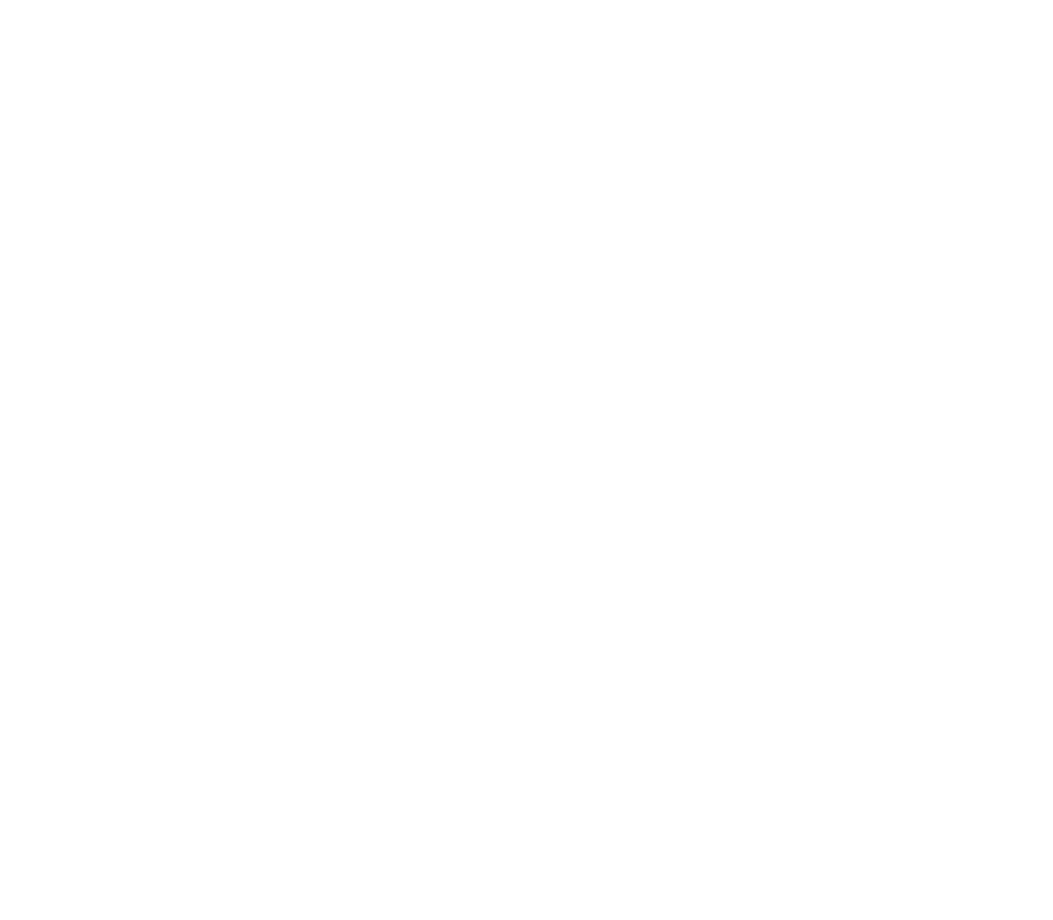
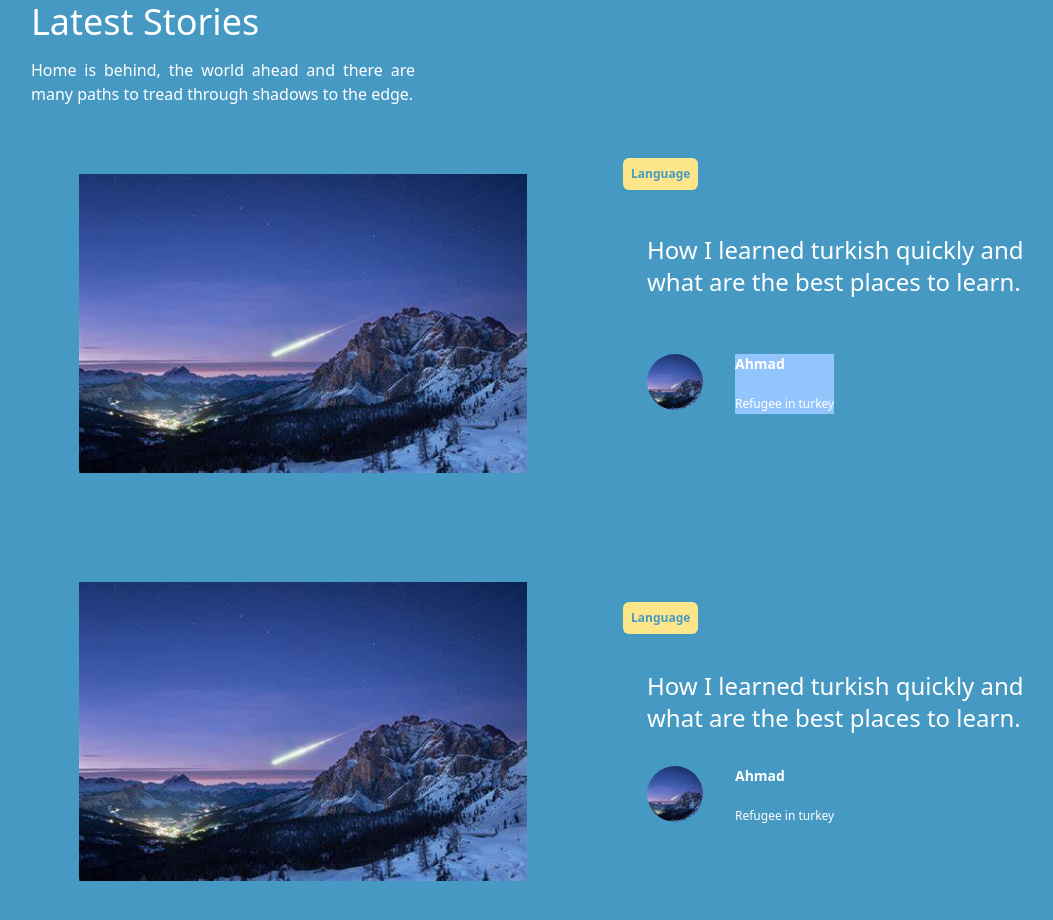
Before and after one commit to nisreenH/RefuBook-Capstone-Project-2022, a React (Create React App) app: page / in a window 1280 px wide. Shown: the part 760-1680 px from the top of the page, without its empty margins (49-1102 px from the left). Before the commit the page ends 800 px from the top, so only its background shows below. Built offline with nearby package versions, Linux system fonts and the light colour scheme.

Commit message:
worked on story section

```diff
--- a/src/App.js
+++ b/src/App.js
@@ -1,11 +1,13 @@
 import React from 'react';
 import About from './components/Home/AboutSection';
-
+import Story from './components/Home/Story/Story';
 function App() {
   return (
     <div className="App">
       <header>this is the header</header>
       <About />
+
+      <Story label="Language"/>
     </div>
   );
 }
--- /dev/null
+++ b/src/components/Home/Story/Story.js
@@ -0,0 +1,58 @@
+import React from "react";
+import pic from "./image.jpg";
+
+function Story(props){
+  const {name,label} = props;
+    return(
+        <div className="bg-prim px-20">
+
+          <header className="text-white items-center text-justify pt-14 w-96 ">
+           <h1 className="text-4xl font-normal sans-Roboto leading-10 pb-2">Latest Stories</h1>
+            <p className= "">Home is behind, the world ahead and there are many paths to tread through shadows to the edge.</p>
+          </header>
+
+          <div className="md:flex items-center p-12 gap-14 text-left text-white">
+            <div className="w-full">
+              <img className="shrink-0 sm:h-full" src={pic} alt="pic"/>
+            </div>
+            <div className=" flex w-full relative p-16 flex-col gap-10">
+              <span className="font-bold my-7 bg-amber-200 text-prim text-xs p-2 rounded-md border-solid absolute -top-10 left-10" >{label}</span>
+              <p className="w-70 text-2xl">How I learned turkish quickly and what are the best places to learn.</p>
+              <div className="flex gap-x-8">
+                <img className="rounded-full w-14 h-14" src={pic} alt="pic" />
+                <div className="text-left bg-blue-300">
+                 <p className="font-bold text-sm ">Ahmad</p>
+                 <span className="font-light text-xs">Refugee in turkey</span>
+                </div>
+              </div>
+            </div>
+          </div>
+
+          <div className="md:flex items-center p-12 gap-14 text-left text-white ">
+            <div className="w-full">
+              <img className="shrink-0 sm:h-full" src={pic} alt="pic"/>
+            </div>
+            <div className="w-full relative p-16 space-y-8">
+              <span className="font-bold my-7 bg-amber-200 text-prim text-xs p-2 rounded-md border-solid absolute top-0 left-10  " >{label}</span>
+              <p className="w-70 text-2xl">How I learned turkish quickly and what are the best places to learn.</p>
+
+              <div className="flex gap-8">
+                <img className="rounded-full w-14 h-14" src={pic} alt="pic" />
+                <div className="text-left">
+                 <p className="font-bold text-sm ">Ahmad</p>
+                 <span className="font-light text-xs">Refugee in turkey</span>
+                </div>
+              </div>
+
+            </div>
+          </div>
+
+        </div>
+
+
+
+
+    )
+}
+
+export default Story;
```
Also changed, not shown: src/components/Home/Story/image.jpg (added).
